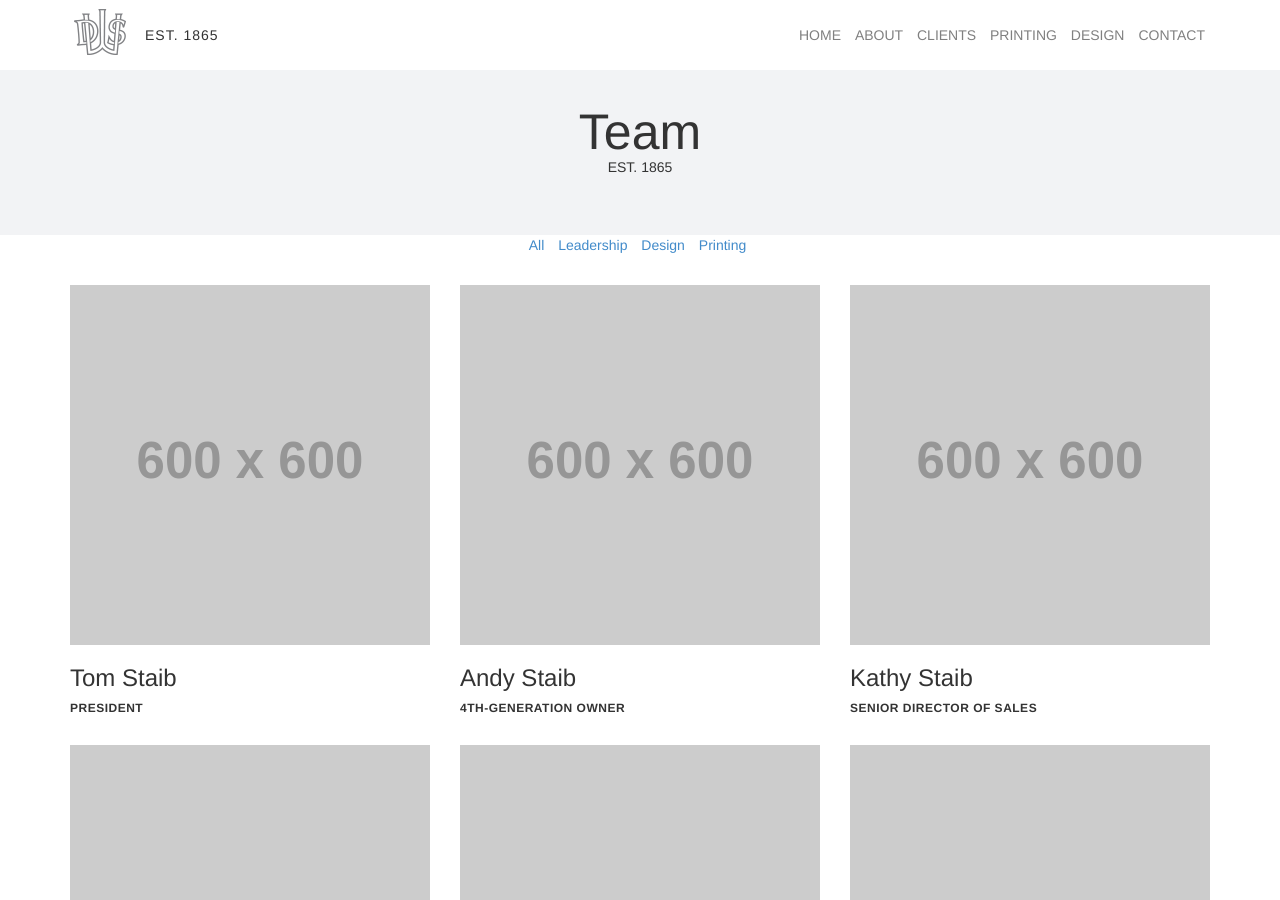
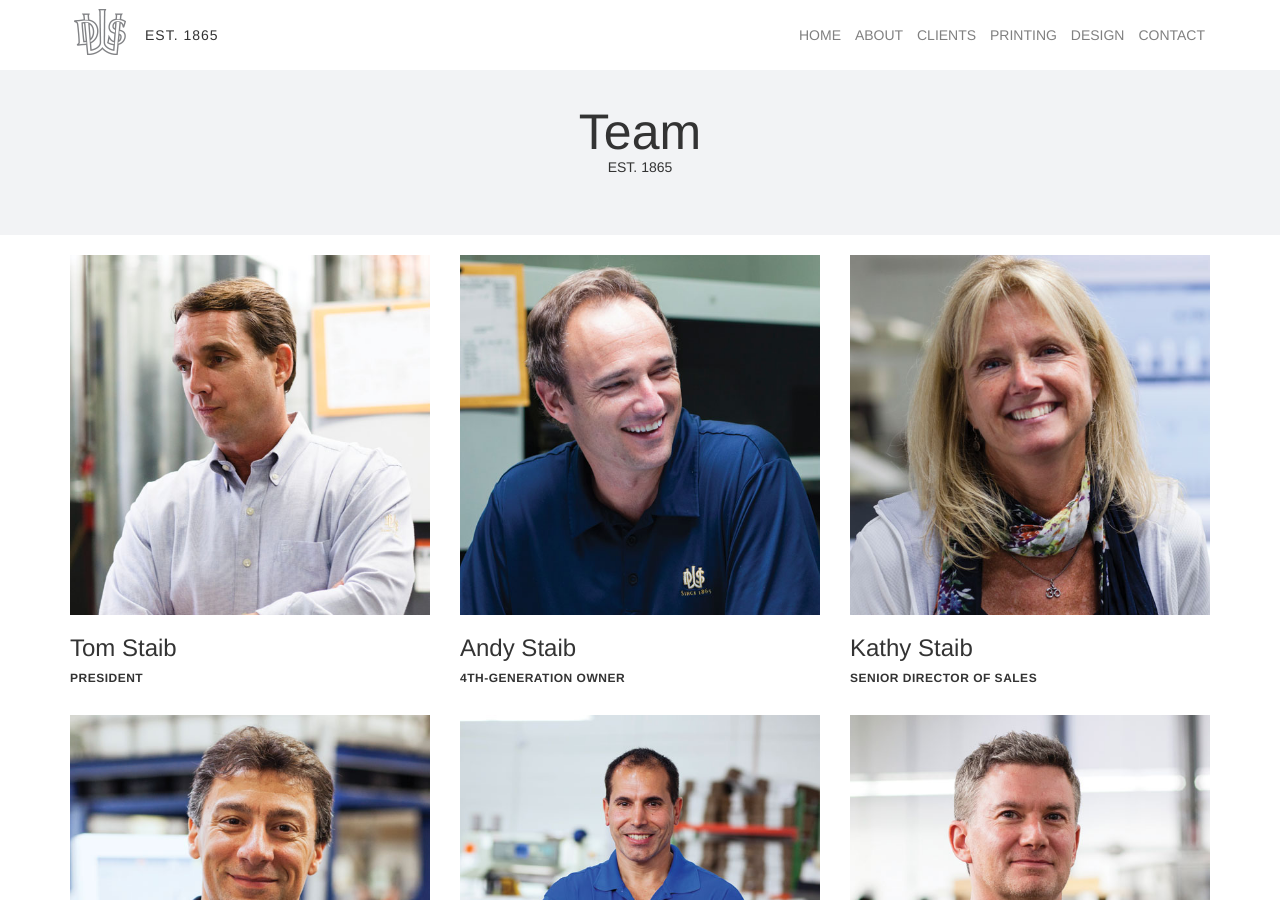
Before and after one commit to moizk/DWS-Jekyll, a Jekyll site: the page built from team.html, in a window 1280 px wide and 900 px high. Built offline with Jekyll 4.4.1, drawn with Linux system fonts in a browser that asks for light colours; nearby versions of some CDN libraries; Markdown is read by kramdown in place of the engine named in the settings; some of the changed text lies outside the part shown.

Commit message:
added team images

```diff
--- a/team.html
+++ b/team.html
@@ -10,27 +10,21 @@ title: Team Page
 </div>
 
 <div class="container">
-  <ul class="list-unstyled list-inline text-center about-list">
-    <li><a href="#">All</a></li>
-    <li><a href="#">Leadership</a></li>
-    <li><a href="#">Design</a></li>
-    <li><a href="#">Printing</a></li>
-  </ul>
   <br>
   <div class="team-page">
     <div class="row">
       <div class="col-sm-4">
-        <img src="http://placehold.it/600x600" class="img-responsive">
+        <img src="img/team/tom.jpg" class="img-responsive">
         <h3>Tom Staib</h3>
         <h4>President</h4>
       </div>
       <div class="col-sm-4">
-        <img src="http://placehold.it/600x600" class="img-responsive">
+        <img src="img/team/andy.jpg" class="img-responsive">
         <h3>Andy Staib</h3>
         <h4>4th-Generation Owner</h4>
       </div>
       <div class="col-sm-4">
-        <img src="http://placehold.it/600x600" class="img-responsive">
+        <img src="img/team/kathy.jpg" class="img-responsive">
         <h3>Kathy Staib</h3>
         <h4>Senior Director of Sales</h4>
       </div>
@@ -38,17 +32,17 @@ title: Team Page
     <br>
     <div class="row">
       <div class="col-sm-4">
-        <img src="http://placehold.it/600x600" class="img-responsive">
+        <img src="img/team/john.jpg" class="img-responsive">
         <h3>John Gulino</h3>
         <h4>Senior Technical Director</h4>
       </div>
       <div class="col-sm-4">
-        <img src="http://placehold.it/600x600" class="img-responsive">
+        <img src="img/team/dave.jpg" class="img-responsive">
         <h3>Dave Tascarella</h3>
         <h4>VP of Operations</h4>
       </div>
       <div class="col-sm-4">
-        <img src="http://placehold.it/600x600" class="img-responsive">
+        <img src="img/team/craigp.jpg" class="img-responsive">
         <h3>Craig Pace</h3>
         <h4>Director of Sales & Marketing</h4>
       </div>
@@ -61,12 +55,12 @@ title: Team Page
         <h4>National Sales & Marketing</h4>
       </div>
       <div class="col-sm-4">
-        <img src="http://placehold.it/600x600" class="img-responsive">
+        <img src="img/team/sal.jpg" class="img-responsive">
         <h3>Sal Addotta</h3>
         <h4>Client Service Representative</h4>
       </div>
       <div class="col-sm-4">
-        <img src="http://placehold.it/600x600" class="img-responsive">
+        <img src="img/team/dorothy.jpg" class="img-responsive">
         <h3>Dorothy Econs</h3>
         <h4>Client Service Representative</h4>
       </div>
@@ -74,48 +68,43 @@ title: Team Page
     <br>
     <div class="row">
       <div class="col-sm-4">
-        <img src="http://placehold.it/600x600" class="img-responsive">
+        <img src="img/team/josephine.jpg" class="img-responsive">
         <h3>Josephine Cantwell</h3>
         <h4>Client Service Representative</h4>
       </div>
       <div class="col-sm-4">
-        <img src="http://placehold.it/600x600" class="img-responsive">
-        <h3>Ben Owens</h3>
-        <h4>Creative Director</h4>
+        <img src="img/team/craigs.jpg" class="img-responsive">
+        <h3>Craig Smith</h3>
+        <h4>Controller</h4>
       </div>
       <div class="col-sm-4">
-        <img src="http://placehold.it/600x600" class="img-responsive">
-        <h3>Craig Smith</h3>
-        <h4>Controller</h4>
+        <img src="img/team/eric.jpg" class="img-responsive">
+        <h3>Eric Sorensen</h3>
+        <h4>Plant Manager</h4>
       </div>
     </div>
     <br>
     <div class="row">
       <div class="col-sm-4">
-        <img src="http://placehold.it/600x600" class="img-responsive">
-        <h3>Eric Sorensen</h3>
-        <h4>Plant Manager</h4>
-      </div>
-      <div class="col-sm-4">
-        <img src="http://placehold.it/600x600" class="img-responsive">
+        <img src="img/team/courtney.jpg" class="img-responsive">
         <h3>Courtney Casey</h3>
         <h4>Receptionist</h4>
       </div>
       <div class="col-sm-4">
-        <img src="http://placehold.it/600x600" class="img-responsive">
+        <img src="img/team/jason.jpg" class="img-responsive">
         <h3>Jason Attard</h3>
         <h4>Prepress Production</h4>
+      </div>
+      <div class="col-sm-4">
+        <img src="img/team/marie.jpg" class="img-responsive">
+        <h3>Marie Guntis</h3>
+        <h4>Shipping Manager</h4>
       </div>
     </div>
     <br>
     <div class="row">
       <div class="col-sm-4">
-        <img src="http://placehold.it/600x600" class="img-responsive">
-        <h3>Marie Guntis</h3>
-        <h4>Shipping Manager</h4>
-      </div>
-      <div class="col-sm-4">
-        <img src="http://placehold.it/600x600" class="img-responsive">
+        <img src="img/team/luis.jpg" class="img-responsive">
         <h3>Luis Estrada</h3>
         <h4>Shipping & Receiving</h4>
       </div>
```
Also changed, not shown: img/team/andy.jpg (added), img/team/courtney.jpg (added), img/team/craigp.jpg (added), img/team/craigs.jpg (added), img/team/dave.jpg (added), img/team/dorothy.jpg (added), img/team/eric.jpg (added), img/team/jason.jpg (added), img/team/john.jpg (added), img/team/josephine.jpg (added), img/team/kathy.jpg (added), img/team/luis.jpg (added), img/team/marie.jpg (added), img/team/sal.jpg (added), 1 more files.
